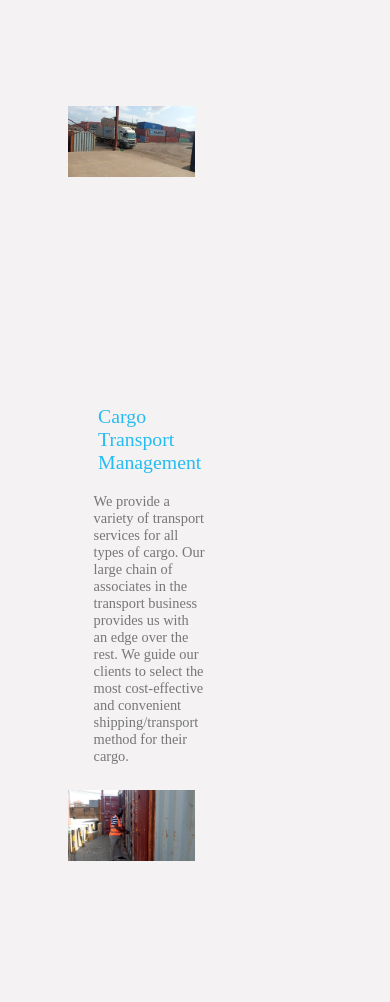
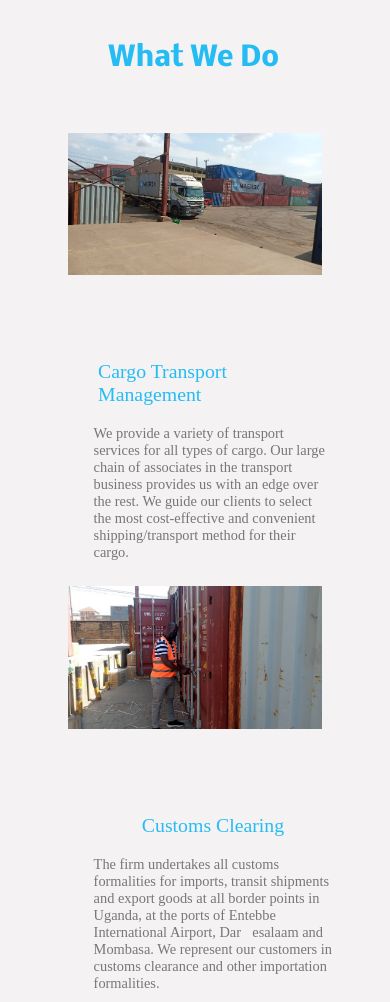
Before and after one commit to zac-09/keam-logistics, a website: page index.html in a window 390 px wide. Shown: the part 762-1764 px from the top of the page. Drawn offline with Linux system fonts and the light colour scheme; a web font is replaced by a local one.

Commit message:
add media query

```diff
--- a/index.html
+++ b/index.html
@@ -63,9 +63,9 @@
       </div>
     </header>
     <section class="services section" id="services">
-      <!-- <div class="services__heading">
+      <div class="services__heading">
         <h2 class="heading-2">What We Do</h2>
-      </div> -->
+      </div>
       <div class="services__all">
         <div class="services__container">
           <div class="services__img-container">
@@ -175,9 +175,9 @@
       </div>
     </section>
     <section class="about section" id="about">
-      <!-- <div class="about__heading">
+      <div class="about__heading">
         <h2 class="heading-2">About us</h2>
-      </div> -->
+      </div>
       <p class="about__text">
         KEAM Logistics Limited is freight, forwarding and Logistics Company
         limited by shares established in 2019.Following many years in the
@@ -192,9 +192,9 @@
       </p>
     </section>
     <section class="objectives section" id="objectives">
-      <!-- <div class="objectives__heading">
+      <div class="objectives__heading">
         <h2 class="heading-2">Why We Are The Best</h2>
-      </div> -->
+      </div>
       <div class="objectives__tabs card">
         <div class="objectives__tabs-container">
           <button data-tab="1" class="btn__tab btn__tab--1 btn__tab--active">
@@ -256,9 +256,9 @@
       </div>
     </section>
     <section class="team section" id="team">
-      <!-- <div class="team__heading">
+      <div class="team__heading">
         <h2 class="heading-2 heading-2--team">Meet the team</h2>
-      </div> -->
+      </div>
       <div class="team__cards-container">
         <div class="team__card card">
           <div class="team__img-container team__img-container--1">
@@ -292,9 +292,9 @@
       </div>
     </section>
     <section class="section clients" id="clients">
-      <!-- <div class="clients__heading">
+      <div class="clients__heading">
         <h2 class="heading-2">Our Clients</h2>
-      </div> -->
+      </div>
       <div class="clients__description-container">
         <p class="clients__description">
           “We have grown by design through creating and delivering real value to
--- a/sass/layout/_about.scss
+++ b/sass/layout/_about.scss
@@ -32,6 +32,10 @@
       left: 0;
       transform: translateX(28rem);
     }
+    @include respond(phone) {
+      transform: translateX(12rem);
+
+    }
   }
   &__text {
     display: inline-block;
--- a/sass/layout/_clients.scss
+++ b/sass/layout/_clients.scss
@@ -20,6 +20,9 @@
       left: 0;
       transform: translateX(28rem);
     }
+    @include respond(phone) {
+      transform: translateX(12rem);
+    }
   }
   &__description {
     display: inline-block;
@@ -35,6 +38,10 @@
     margin-left: 2rem;
 
     width: 98%;
+    @include respond(phone) {
+      width: 100%;
+      margin-left: 1rem;
+    }
   }
   &__container {
     display: grid;
--- a/sass/layout/_footer.scss
+++ b/sass/layout/_footer.scss
@@ -1,6 +1,6 @@
 .footer {
   background-color: $color-grey-dark-1;
-  height: 50vh;
+  height: 60vh;
   position: relative;
   display: flex;
   justify-content: space-between;
@@ -72,8 +72,12 @@
       font-family: $font-title;
       @include respond(tab-port) {
         padding: 1rem;
-        font-size:  1.8rem;
-        }
+        font-size: 1.8rem;
+      }
+      @include respond(phone) {
+        font-size: 1.4rem;
+        padding: 0.3rem;
+      }
       &:hover {
         color: $color-primary;
         transform: translateY(-10px);
@@ -83,8 +87,11 @@
       padding: 2rem;
       color: $color-grey-dark-3;
       @include respond(tab-port) {
-      padding: 1rem;
-      font-size:  1.4rem;
+        padding: 1rem;
+        font-size: 1.4rem;
+      }
+      @include respond(phone) {
+        font-size: 1.2rem;
       }
 
       font-size: 1.6rem;
@@ -112,6 +119,13 @@
     padding: 2rem;
     // margin-top: 2rem;
     flex-basis: 45%;
+    @include respond(phone) {
+      padding: 1rem;
+      flex-basis: 50%;
+      margin-top: 2rem;
+
+
+    }
     &--icon {
       height: 2.8rem;
       width: 2.8rem;
@@ -120,6 +134,11 @@
       @include respond(tab-port) {
         height: 2rem;
         width: 2rem;
+      }
+      @include respond(phone) {
+      height: 1.6rem;
+      width: 1.6rem;
+
       }
     }
     &__text {
@@ -131,6 +150,11 @@
       &:hover {
         color: $color-primary;
         transform: translateY(-10px);
+      }
+      @include respond(phone) {
+       font-size: 1.6rem;
+       padding: 1rem;
+
       }
     }
     &__list {
@@ -155,6 +179,13 @@
         font-size: 1.4rem;
         margin-left: 3.5rem;
       }
+      @include respond(phone) {
+    font-size: 1rem;
+    margin-left: 2rem;
+    transform: translateY(-15px);
+
+
+      }
       &:hover {
         color: $color-primary;
         transform: translateY(-10px);
--- a/sass/layout/_header.scss
+++ b/sass/layout/_header.scss
@@ -11,6 +11,7 @@
   flex-direction: column;
   background-color: $color-grey-light-2;
   color: $color-grey-light-1;
+
   @include respond(tab-port) {
     max-width: 900px;
   }
@@ -32,6 +33,7 @@
   justify-content: space-between;
   animation: moveInDown 0.3s ease-out backwards 0.4s;
   width: 100%;
+
   &__logo {
     height: 8rem;
     // width: 4rem;
@@ -42,6 +44,9 @@
     margin-left: 2rem;
   }
   &__list {
+    @include respond(phone) {
+      display: none;
+    }
     display: flex;
     list-style: none;
     margin-top: 3rem;
--- a/sass/layout/_objectives.scss
+++ b/sass/layout/_objectives.scss
@@ -16,16 +16,22 @@
   }
   &__description {
     // display: inline-block;
+    font-size: 2rem;
     @include respond(tab-port) {
       font-size: 1.8rem;
     }
-    font-size: 2rem;
+    @include respond(phone) {
+      font-size: 1.4rem;
+    }
   }
   &__title {
     display: inline-block;
     color: $color-grey-dark-1;
     @include respond(tab-port) {
       font-size: 2.8rem;
+    }
+    @include respond(phone) {
+      font-size: 2rem;
     }
     // margin: 2rem;
 
@@ -68,6 +74,9 @@
       margin-left: 8rem;
       margin-right: 10rem;
     }
+    @include respond(phone) {
+      display: none;
+    }
     // height: 7.2rem;
     // flex-basis: 30%;
   }
@@ -80,6 +89,10 @@
     @include respond(tab-port) {
       margin-left: 10rem;
       position: relative;
+    }
+    @include respond(phone) {
+      margin-left: 15rem;
+      width: 75%;
     }
   }
   &__heading {
@@ -106,7 +119,11 @@
     position: relative;
     height: 40rem;
     @include respond(tab-port) {
-      width: 75%;
+      width: 95%;
+    }
+    @include respond(phone) {
+      width: 100%;
+      margin-top: .2rem;
     }
   }
   &__tabs-container {
--- a/sass/layout/_services.scss
+++ b/sass/layout/_services.scss
@@ -18,6 +18,7 @@
     transform: translate(-50%, 0%);
     width: 30rem;
     // width: 100%;
+
     @include respond(tab-port) {
       position: relative;
       transform: none;
@@ -26,6 +27,9 @@
       left: 0;
       transform: translateX(28rem);
     }
+    @include respond(phone) {
+      transform: translateX(12rem);
+    }
   }
   &__container {
     display: flex;
@@ -33,6 +37,7 @@
     @include respond(tab-port) {
       flex-direction: column;
       position: relative;
+      width: 100%;
     }
   }
   &__icon {
@@ -68,10 +73,18 @@
       top: 0;
       left: 0;
     }
+    @include respond(phone) {
+      width: 100%;
+    }
   }
   &__all {
     margin: 12rem auto;
     width: 88%;
+    @include respond(tab-port) {
+      margin-top: 5rem;
+      display: flex;
+      flex-wrap: wrap;
+    }
   }
   &__content {
     display: flex;
@@ -86,6 +99,10 @@
       margin-top: 30rem;
       // position: absolute;
       // top: 6%;
+    }
+    @include respond(phone) {
+      margin-top: 22rem;
+      width: 100%;
     }
   }
   &__name {
--- a/sass/layout/_team.scss
+++ b/sass/layout/_team.scss
@@ -51,6 +51,10 @@
       top: 0;
       left: 0;
       transform: translateX(28rem);
+    }
+    @include respond(phone) {
+      transform: translateX(12rem);
+
     }
   }
   &__top {
```
Also changed, not shown: css/style.css.
